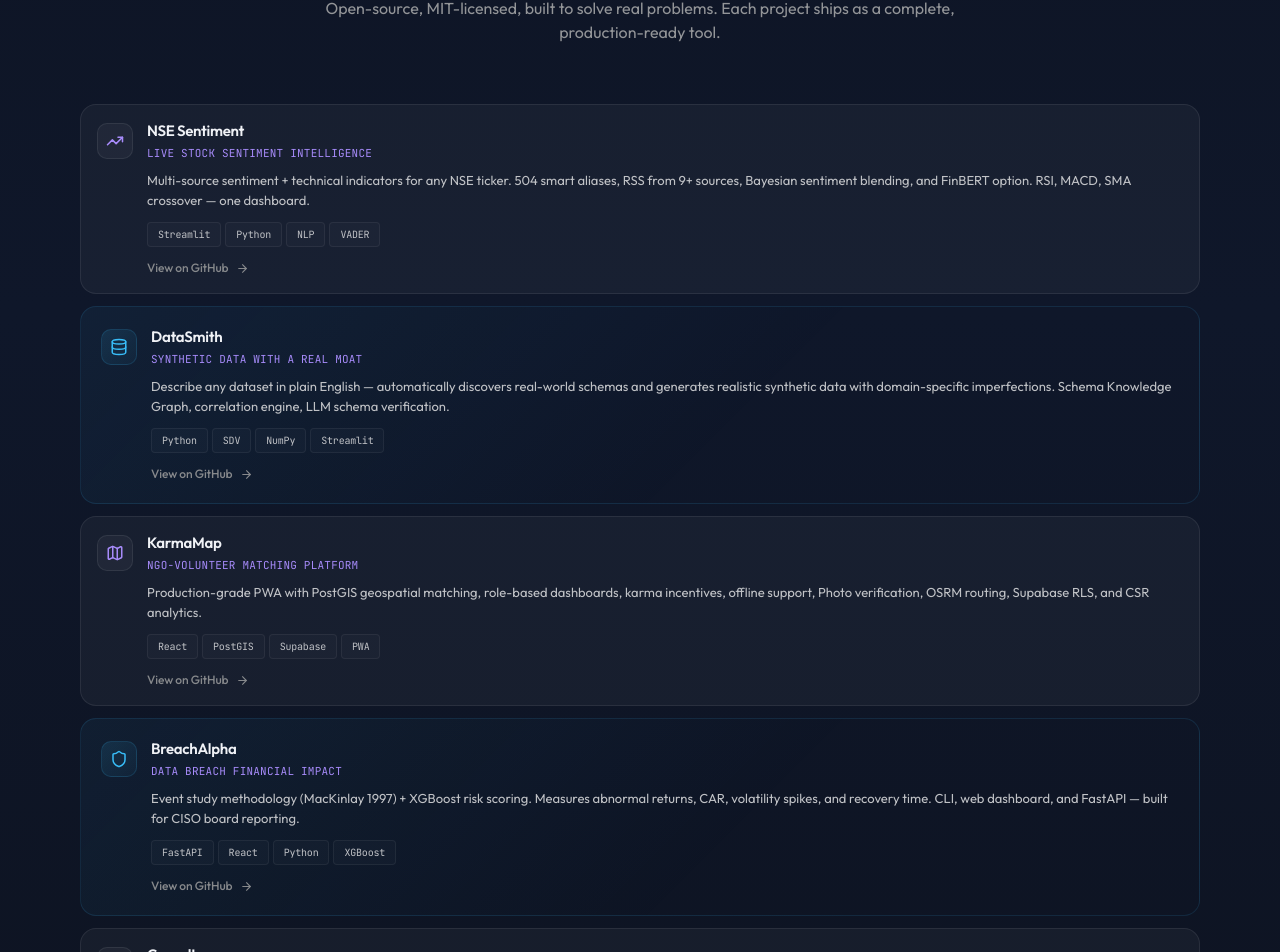
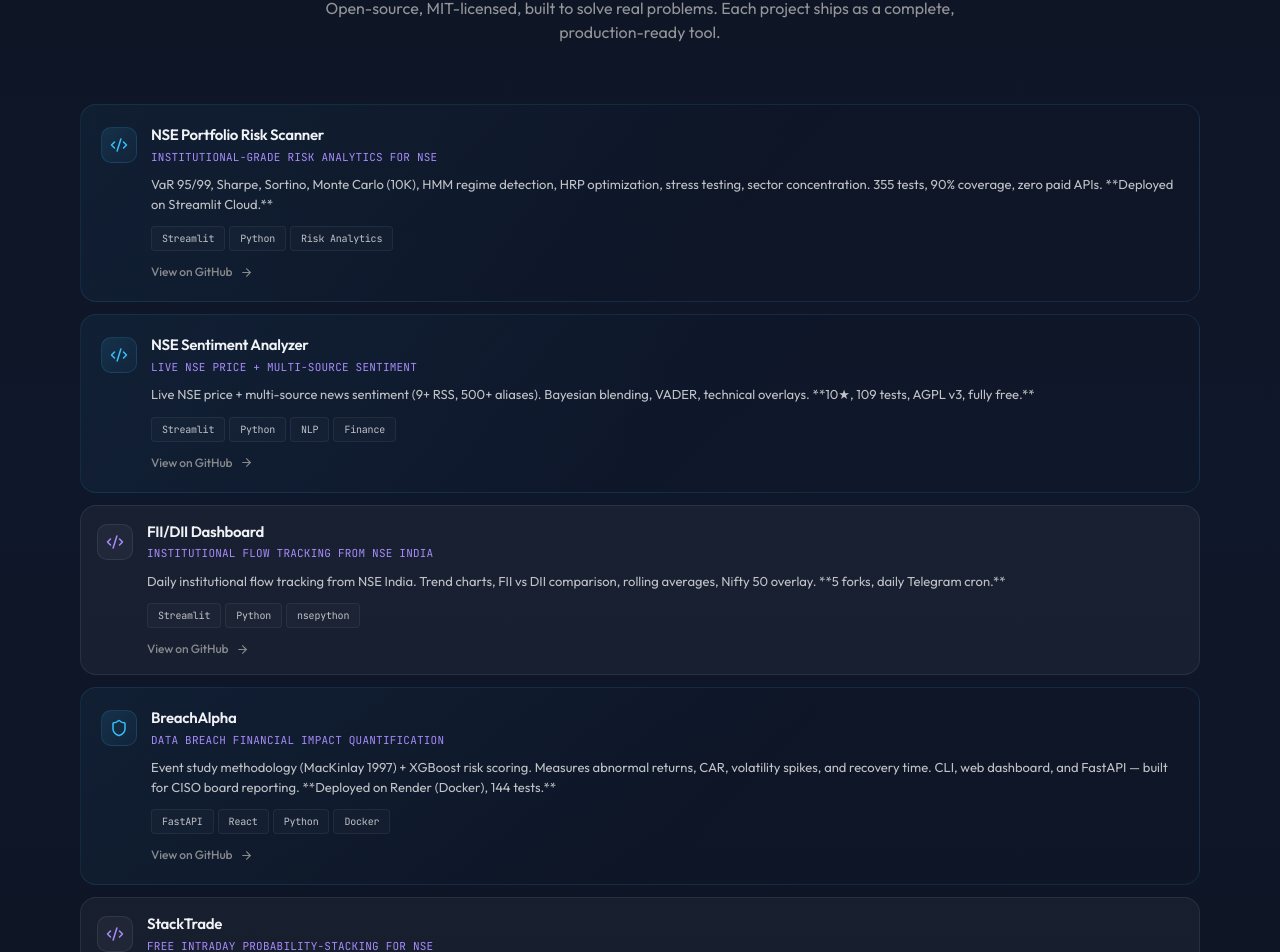
Before and after one commit to AshayK003/portfolio-hero, a Next.js app: page / in a window 1280 px wide. Shown: the part 2836-3788 px from the top of the page. Built offline with nearby package versions, Linux system fonts and the light colour scheme.

Commit message:
Update stats: 18 projects, 41 PRs, 20 merged; refresh featured projects list

```diff
--- a/src/config.ts
+++ b/src/config.ts
@@ -35,120 +35,140 @@
   },
 
   stats: [
-    { value: "15+", label: "Open Source Projects" },
+      { value: "18", label: "Open Source Projects" },
       { value: "41", label: "PR Contributions" },
-    { value: "∞", label: "Problems Solved" },
+      { value: "20", label: "PRs Merged" },
     ],
 
   projects: [
       {
-      name: "NSE Sentiment",
-      tagline: "Live stock sentiment intelligence",
+        name: "NSE Portfolio Risk Scanner",
+        tagline: "Institutional-grade risk analytics for NSE",
         description:
-        "Multi-source sentiment + technical indicators for any NSE ticker. 504 smart aliases, RSS from 9+ sources, Bayesian sentiment blending, and FinBERT option. RSI, MACD, SMA crossover — one dashboard.",
-      tags: ["Streamlit", "Python", "NLP", "VADER"],
-      url: "https://github.com/AshayK003/nse-sentiment-analyzer",
-      gradient: "from-cyan-900/20 to-sky-900/10",
-      featured: false,
-    },
-    {
-      name: "DataSmith",
-      tagline: "Synthetic data with a real moat",
-      description:
-        "Describe any dataset in plain English — automatically discovers real-world schemas and generates realistic synthetic data with domain-specific imperfections. Schema Knowledge Graph, correlation engine, LLM schema verification.",
-      tags: ["Python", "SDV", "NumPy", "Streamlit"],
-      url: "https://github.com/AshayK003/DataSmith",
-      gradient: "from-sky-900/20 to-blue-900/10",
+          "VaR 95/99, Sharpe, Sortino, Monte Carlo (10K), HMM regime detection, HRP optimization, stress testing, sector concentration. 355 tests, 90% coverage, zero paid APIs. **Deployed on Streamlit Cloud.**",
+        tags: ["Streamlit", "Python", "Risk Analytics"],
+        url: "https://github.com/AshayK003/nse-portfolio-risk-scanner",
+        gradient: "from-green-900/20 to-emerald-900/10",
         featured: true,
       },
       {
-      name: "KarmaMap",
-      tagline: "NGO-volunteer matching platform",
+        name: "NSE Sentiment Analyzer",
+        tagline: "Live NSE price + multi-source sentiment",
         description:
-        "Production-grade PWA with PostGIS geospatial matching, role-based dashboards, karma incentives, offline support, Photo verification, OSRM routing, Supabase RLS, and CSR analytics.",
-      tags: ["React", "PostGIS", "Supabase", "PWA"],
-      url: "https://github.com/AshayK003/KarmaMap",
+          "Live NSE price + multi-source news sentiment (9+ RSS, 500+ aliases). Bayesian blending, VADER, technical overlays. **10★, 109 tests, AGPL v3, fully free.**",
+        tags: ["Streamlit", "Python", "NLP", "Finance"],
+        url: "https://github.com/AshayK003/nse-sentiment-analyzer",
         gradient: "from-cyan-900/20 to-sky-900/10",
+        featured: true,
+      },
+      {
+        name: "FII/DII Dashboard",
+        tagline: "Institutional flow tracking from NSE India",
+        description:
+          "Daily institutional flow tracking from NSE India. Trend charts, FII vs DII comparison, rolling averages, Nifty 50 overlay. **5 forks, daily Telegram cron.**",
+        tags: ["Streamlit", "Python", "nsepython"],
+        url: "https://github.com/AshayK003/fii-dii-dashboard",
+        gradient: "from-blue-900/20 to-indigo-900/10",
         featured: false,
       },
       {
         name: "BreachAlpha",
-      tagline: "Data breach financial impact",
+        tagline: "Data breach financial impact quantification",
         description:
-        "Event study methodology (MacKinlay 1997) + XGBoost risk scoring. Measures abnormal returns, CAR, volatility spikes, and recovery time. CLI, web dashboard, and FastAPI — built for CISO board reporting.",
-      tags: ["FastAPI", "React", "Python", "XGBoost"],
+          "Event study methodology (MacKinlay 1997) + XGBoost risk scoring. Measures abnormal returns, CAR, volatility spikes, and recovery time. CLI, web dashboard, and FastAPI — built for CISO board reporting. **Deployed on Render (Docker), 144 tests.**",
+        tags: ["FastAPI", "React", "Python", "Docker"],
         url: "https://github.com/AshayK003/BreachAlpha",
         gradient: "from-amber-900/20 to-orange-900/10",
         featured: true,
       },
       {
-      name: "CausalLens",
-      tagline: "Causal inference for time series",
+        name: "StackTrade",
+        tagline: "Free intraday probability-stacking for NSE",
         description:
-        "ARIMA, Bayesian STS, difference-in-differences, and synthetic control wrapped into one interface. Counterfactual charts with p-values, 95% CIs, and downloadable PDF reports.",
-      tags: ["Streamlit", "Python", "Statsmodels"],
-      url: "https://github.com/AshayK003/CausalLens",
-      gradient: "from-blue-900/20 to-indigo-900/10",
+          "ORB + hourly MA20 trend filter + support/resistance. **94.5% WR backtest (849 trades, 25 stocks × 60 days), zero direct losses, 52% scratch rate.** Live-trading ready.",
+        tags: ["Streamlit", "Python", "Trading"],
+        url: "https://github.com/AshayK003/StackTrade",
+        gradient: "from-rose-900/20 to-pink-900/10",
         featured: false,
       },
       {
         name: "DeltaGrid",
-      tagline: "Paris Agreement gap analysis",
+        tagline: "Paris Agreement NDC progress tracker",
         description:
-        "NDC gap analysis across 200+ countries. Real-time green scoring with adjustable energy sliders, Plotly choropleth maps, CSV upload, and country classification — for policymakers and researchers.",
-      tags: ["Streamlit", "Python", "Plotly"],
+          "NDC gap analysis across 200+ countries. Green scoring, gap analysis, interactive choropleth maps. **Deployed on Streamlit Cloud.**",
+        tags: ["Streamlit", "Python", "Climate"],
         url: "https://github.com/AshayK003/DeltaGrid",
         gradient: "from-emerald-900/20 to-teal-900/10",
         featured: false,
       },
       {
-      name: "NSE Risk Scanner",
-      tagline: "Portfolio risk analytics for NSE investors",
+        name: "DataSmith",
+        tagline: "Synthetic data generator with a real moat",
         description:
-        "VaR 95/99, Sharpe, Sortino, Monte Carlo simulation, HMM regime detection, and sector concentration analysis from a single CSV upload. 355 tests, 90% coverage, zero paid APIs.",
-      tags: ["Streamlit", "Python", "NumPy", "SciPy"],
-      url: "https://github.com/AshayK003/nse-portfolio-risk-scanner",
-      gradient: "from-green-900/20 to-emerald-900/10",
+          "Describe any dataset in plain English — Schema Knowledge Graph (crawls real schemas), Domain Imperfection Fingerprints (realistic noise), Community Schema Library (network effects). AGPL v3.",
+        tags: ["Python", "Streamlit", "SDV", "NumPy"],
+        url: "https://github.com/AshayK003/DataSmith",
+        gradient: "from-sky-900/20 to-blue-900/10",
         featured: false,
       },
       {
         name: "pdf-studio",
         tagline: "PDF generation, three lines at a time",
         description:
-        "Importable zero-dependency PDF library with pluggable backends. One call for a table, one for a chart, one for a header. Bundled fonts, auto page-break tables, running headers. Like SQLAlchemy for PDFs.",
+          "ReportLab backend, 3 bundled fonts (Inter, Lora, JetBrains Mono), two-pass rendering for page numbers. Table + chart + header in 3 lines.",
         tags: ["Python", "ReportLab", "PDF"],
         url: "https://github.com/AshayK003/pdf-studio",
         gradient: "from-rose-900/20 to-pink-900/10",
         featured: false,
       },
       {
+        name: "CausalLens",
+        tagline: "Causal inference for time series",
+        description:
+          "Did that policy actually work? ARIMA, Bayesian STS, Diff-in-Diff, Synthetic Control. Counterfactual charts with p-values, 95% CIs, downloadable PDF reports.",
+        tags: ["Streamlit", "Python", "Causal Inference"],
+        url: "https://github.com/AshayK003/CausalLens",
+        gradient: "from-blue-900/20 to-indigo-900/10",
+        featured: false,
+      },
+      {
         name: "DiffIQ",
         tagline: "BSE filing difference analysis",
         description:
-        "Detect what changed between corporate filings. Downloads BSE board meeting outcomes and annual reports, extracts text via pypdf, and diffs them side by side. Streamlit dashboard with historical tracking.",
+          "Downloads BSE board meeting outcomes/annual reports, extracts text via pypdf, diffs side-by-side. Streamlit dashboard with historical tracking. Pure Python + SQLite, zero external services.",
         tags: ["Streamlit", "Python", "NLP"],
         url: "https://github.com/AshayK003/DiffIQ",
         gradient: "from-yellow-900/20 to-amber-900/10",
         featured: false,
       },
       {
+        name: "KarmaMap",
+        tagline: "NGO-volunteer matching platform",
+        description:
+          "Production-grade PWA with PostGIS geospatial matching, role-based dashboards, karma incentives, offline support, Photo verification, OSRM routing, Supabase RLS, CSR analytics. Frontend → Vercel, Backend → Render (Docker), DB → Supabase.",
+        tags: ["React", "PostGIS", "Supabase", "PWA", "TypeScript"],
+        url: "https://github.com/AshayK003/KarmaMap",
+        gradient: "from-cyan-900/20 to-sky-900/10",
+        featured: false,
+      },
+      {
         name: "Hackathon Problems",
-      tagline: "Real-world problem statements",
+        tagline: "36 curated real-world problems",
         description:
-        "36 structured problem statements across Global South AI, US Civic Tech, and Rapid Prototypes. Each comes with datasets, related papers, and MVP timeline estimates. Built for hackathons and impact projects.",
-      tags: ["Markdown", "Research", "Open Source"],
+          "Global South AI, US Civic Tech, Rapid Prototypes — each with datasets, papers, and MVP timelines. **7★, 1 fork.**",
+        tags: ["Research", "Markdown", "Open Data"],
         url: "https://github.com/AshayK003/hackathon-problem-statements",
-      gradient: "from-sky-900/20 to-blue-900/10",
+        gradient: "from-fuchsia-900/20 to-pink-900/10",
         featured: false,
       },
       {
         name: "PriceSentinel",
-      tagline: "Competitor price monitoring",
+        tagline: "Competitor pricing monitor",
         description:
-        "Chrome extension (WXT + Preact) with FastAPI backend that monitors competitor pricing pages. Local-first with chrome.storage, optional polling/notifications. Zero infrastructure — no Redis, Celery, or SendGrid.",
-      tags: ["WXT", "Preact", "FastAPI", "Chrome"],
+          "Chrome extension (WXT + Preact, 31KB) + FastAPI backend with APScheduler + SQLite. Local-first, optional cloud sync. Zero infra — no Redis, Celery, SendGrid, or Playwright SDK for MVP.",
+        tags: ["WXT", "Preact", "FastAPI", "Chrome Extension"],
         url: "https://github.com/AshayK003/PriceSentinel",
-      gradient: "from-red-900/20 to-orange-900/10",
+        gradient: "from-blue-900/20 to-indigo-900/10",
         featured: false,
       },
     ],
```
Lines whose indentation alone changed are shown as unchanged.
